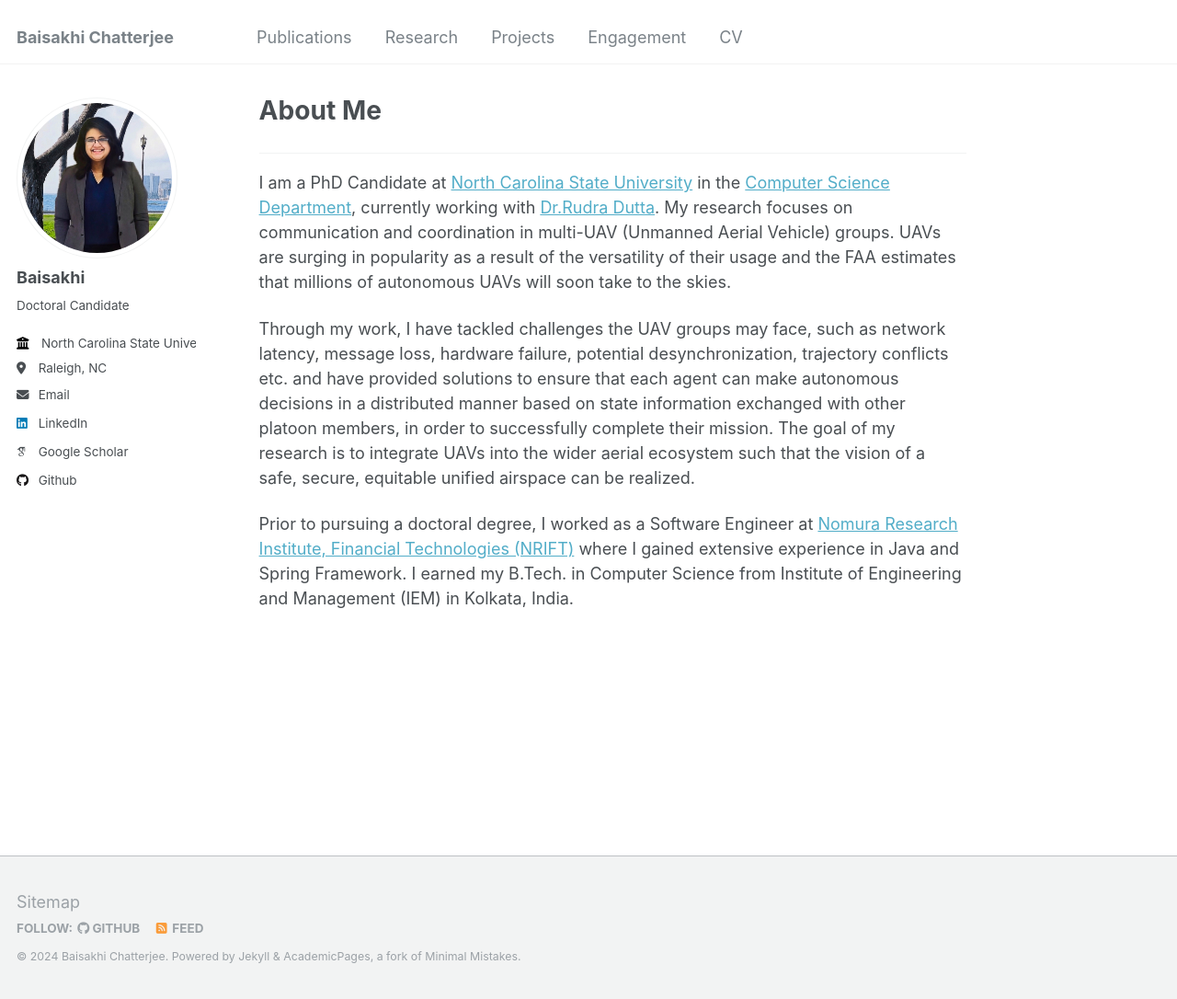
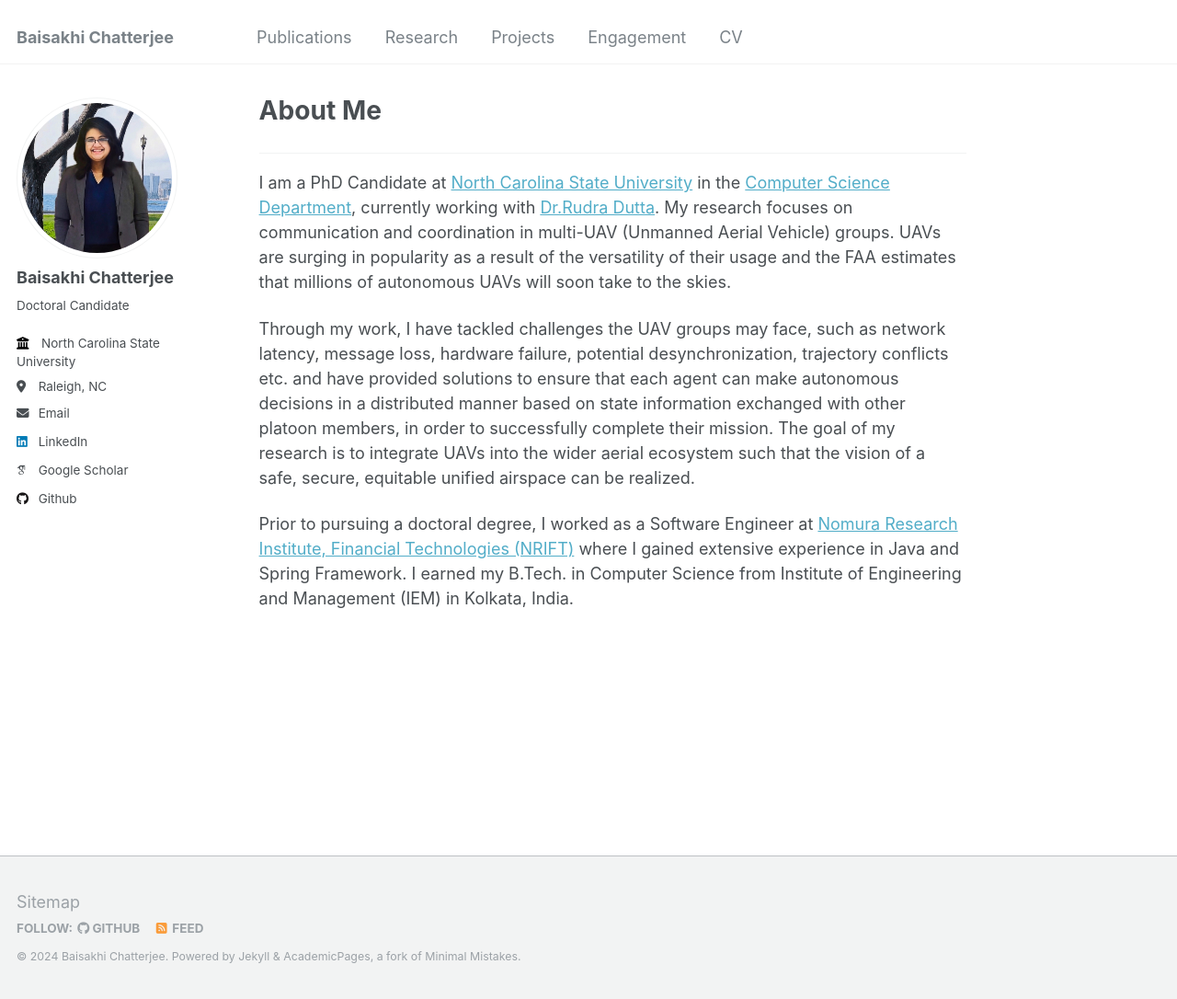
Before and after one commit to baisakhic/baisakhic.github.io, a Jekyll site: the page built from _pages/about.md, in a window 1280 px wide and 1086 px high. Shown: the whole window at 92% size. Built offline with Jekyll 4.4.1, drawn with Linux system fonts in a browser that asks for light colours; some web fonts are replaced.

Commit message:
author profile

```diff
--- a/_config.yml
+++ b/_config.yml
@@ -22,7 +22,7 @@ repository               : "baisakhic/baisakhic.github.io"
 author:
   # Biographic information
   avatar           : "profile.jpg"
-  name             : "Baisakhi"
+  name             : "Baisakhi Chatterjee"
   pronouns         : #
   bio              : "Doctoral Candidate"
   employer         : "North Carolina State University"
--- a/_includes/author-profile.html
+++ b/_includes/author-profile.html
@@ -22,10 +22,10 @@
 
   <div class="author__urls-wrapper">
     <button class="btn btn--inverse">Follow</button>
-    <ul class="author__urls social-icons" style="white-space:wrap">
+    <ul class="author__urls social-icons">
       <!-- Font Awesome icons / Biographic information  -->
       {% if author.employer %}
-        <li class="author__desktop"><i class="fa fa-solid fa-building-columns icon-pad-right" aria-hidden="true"></i>{{author.employer}}</li>
+        <li class="author__desktop" style="white-space:normal"><i class="fa fa-solid fa-building-columns icon-pad-right" aria-hidden="true"></i>{{author.employer}}</li>
       {% endif %}
 	  {% if author.location %}
         <li class="author__desktop"><i class="fa-solid fa-location-dot icon-pad-right" aria-hidden="true"></i>{{ author.location }}</li>
```
